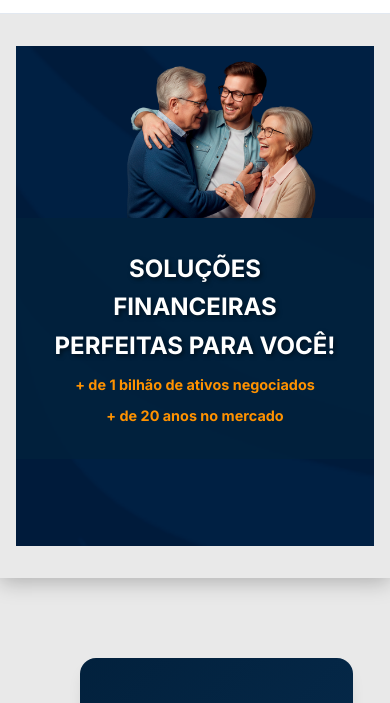
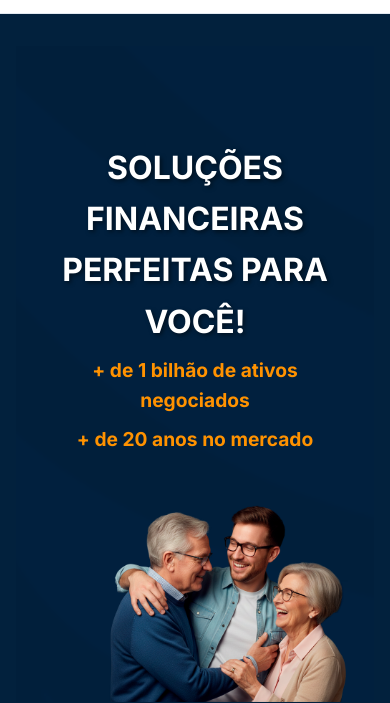
Before and after one commit to SteLopes26/apaxinvestimentos1, a website built with Vite: page index.html in a window 390 px wide. Shown: the part 139-842 px from the top of the page. Built offline with nearby package versions, Linux system fonts and the light colour scheme.

Commit message:
Inverte layout hero mobile: texto topo, imagem fundo

```diff
--- a/styles.css
+++ b/styles.css
@@ -494,79 +494,77 @@ main {
 }
 
 /* Mobile Responsiveness for Hero Overlay */
-@media (max-width: 900px) {
-    .hero-overlay-text {
-        right: 5% !important;
-        max-width: 50% !important;
-    }
-
-    .hero-overlay-text h2 {
-        font-size: 1.5rem !important;
-    }
-
-    .stat-line {
-        font-size: 0.9rem !important;
-    }
-
-    .hero-people-overlay {
-        height: 70% !important;
-        left: 0 !important;
-        max-width: 50% !important;
-    }
-}
-
-@media (max-width: 600px) {
-
-    /* Revert to standard overlay layout */
+/* Tablet and Mobile Hero Implementation */
+@media (max-width: 1024px) {
+    .hero-section {
+        height: auto;
+        min-height: 100vh;
+        /* Ensure full screen feel if needed */
+        background-color: var(--primary);
+        /* Fallback */
+    }
+
     .hero-wrapper {
-        display: block;
-        /* Default */
+        display: flex;
+        flex-direction: column;
+        justify-content: space-between;
+        min-height: 600px;
+        /* Give enough room */
+        position: relative;
+        padding-top: 4rem;
+        /* Space for navbar */
     }
 
     .hero-image {
         position: absolute;
+        top: 0;
+        left: 0;
         width: 100%;
         height: 100%;
         object-fit: cover;
-        z-index: -1;
-    }
-
-    .hero-wrapper {
-        position: relative;
-        min-height: 500px;
-        overflow: hidden;
-    }
-
-    .hero-people-overlay {
-        position: relative !important;
-        height: auto !important;
-        width: 100% !important;
-        max-width: 80% !important;
-        left: 50% !important;
-        transform: translateX(-50%);
-        bottom: 0 !important;
-        margin-top: auto;
-        display: block;
-        order: 2;
+        z-index: 0;
+        opacity: 0.3;
+        /* Dim background for readability if text has no bg */
     }
 
     .hero-overlay-text {
         position: relative !important;
+        order: 1;
         top: auto !important;
         right: auto !important;
         transform: none !important;
         width: 100% !important;
         max-width: 100% !important;
-        background: rgba(2, 33, 61, 0.85);
-        /* Dark background for readability */
+        text-align: center !important;
         padding: 2rem;
-        text-align: center !important;
-        order: 1;
-        /* Text top */
+        background: transparent !important;
+        /* Cleaner look as requested "no espaço em branco" */
+        z-index: 2;
+    }
+
+    .hero-overlay-text h2 {
+        font-size: 2rem !important;
+        margin-bottom: 2rem;
     }
 
     .hero-stats {
         align-items: center !important;
+        gap: 1.5rem;
+    }
+
+    .hero-people-overlay {
+        position: relative !important;
+        order: 2;
+        display: block !important;
+        width: 100% !important;
+        max-width: 600px !important;
+        height: auto !important;
+        margin: auto auto 0 auto !important;
+        /* Push to bottom, center horizontally */
+        left: auto !important;
+        bottom: 0 !important;
+        z-index: 2;
+        object-fit: contain;
     }
 }
 
```
